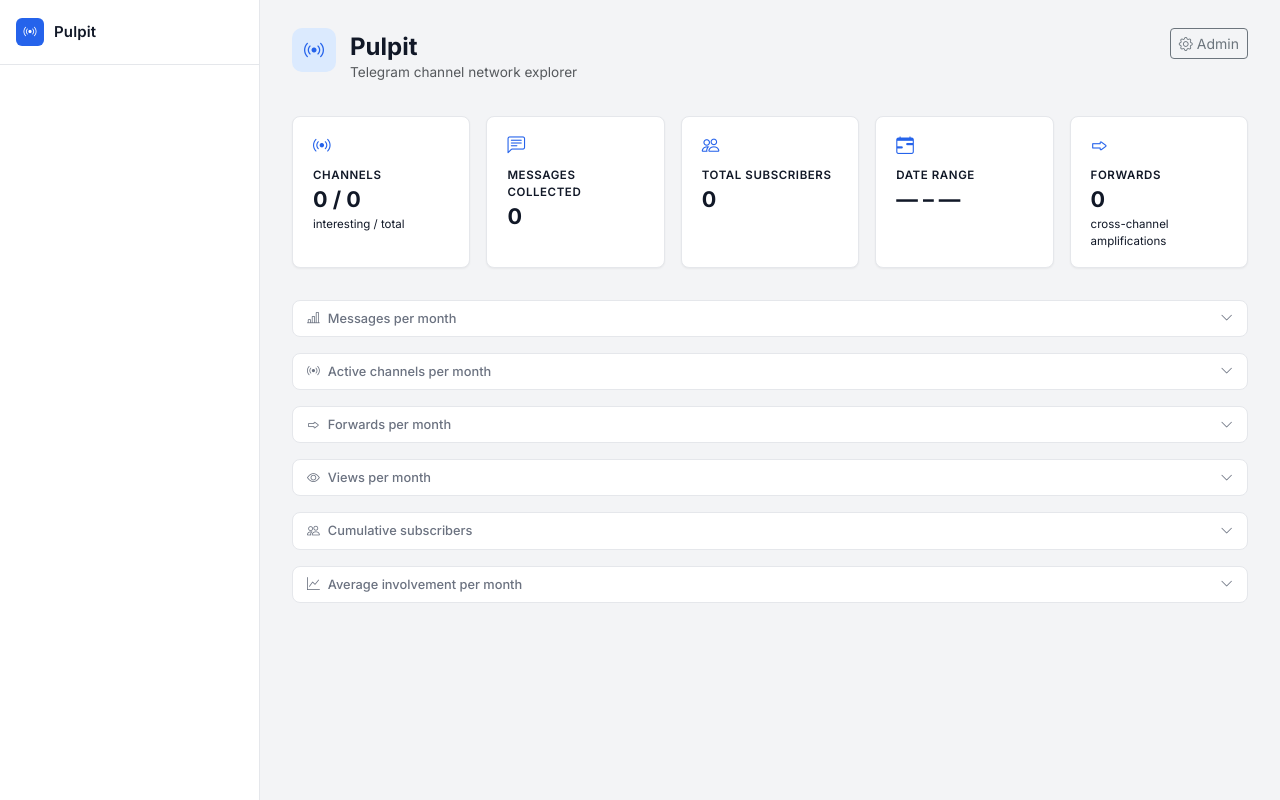
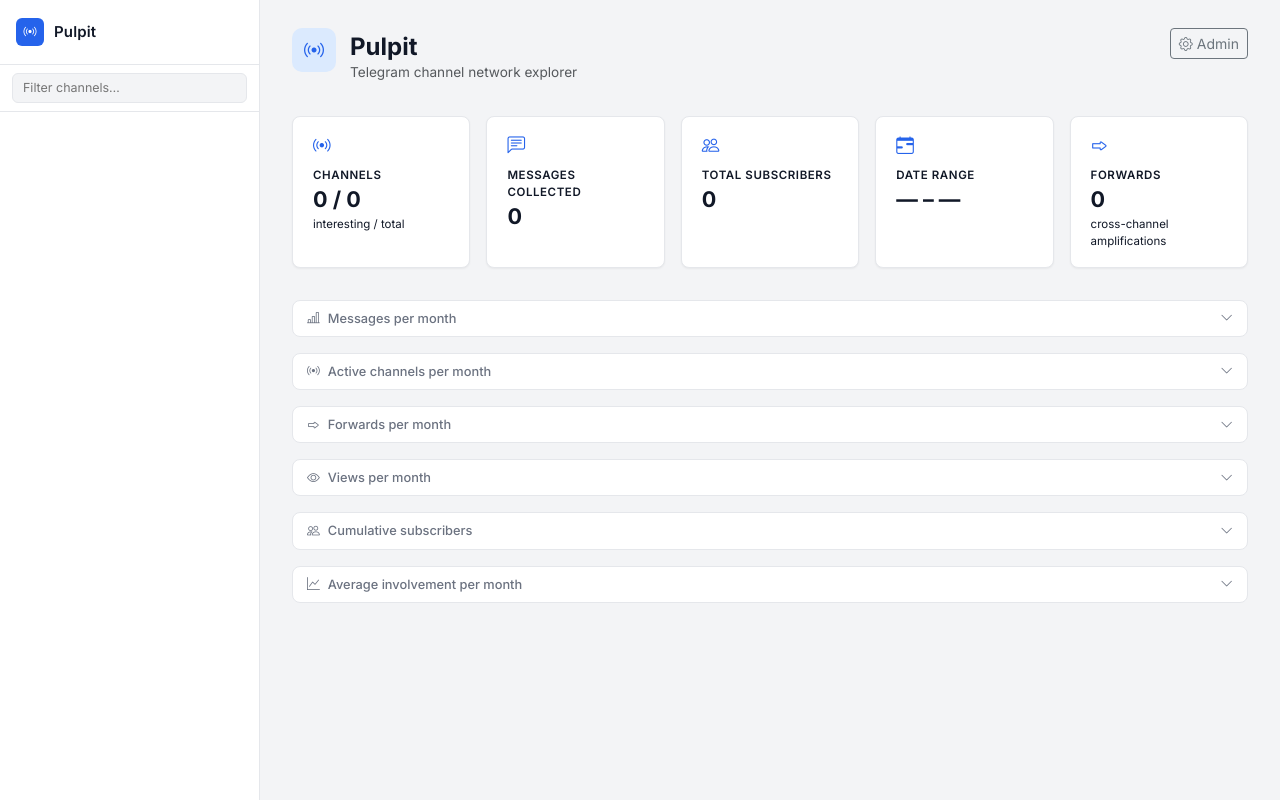
Before and after one commit to giovabal/TNExp, a Django app: page / in a window 1280 px wide. Run offline with Django 4.2, Linux system fonts and the light colour scheme; data that the repository does not hold is empty.

Commit message:
Add live channel search filter to sidebar
Co-Authored-By: Claude Sonnet 4.6 <noreply@anthropic.com>

```diff
--- a/webapp/templates/webapp/index.html
+++ b/webapp/templates/webapp/index.html
@@ -81,6 +81,29 @@
         font-size: .9375rem;
         font-weight: 600;
         letter-spacing: .01em;
+      }
+
+      .channel-search {
+        padding: .5rem .75rem;
+        border-bottom: 1px solid var(--border);
+        flex-shrink: 0;
+      }
+
+      .channel-search input {
+        width: 100%;
+        padding: .3rem .625rem;
+        font-size: .78rem;
+        border: 1px solid var(--border);
+        border-radius: .375rem;
+        background: var(--bg);
+        color: var(--text);
+        outline: none;
+        transition: border-color .12s, box-shadow .12s;
+      }
+
+      .channel-search input:focus {
+        border-color: var(--accent);
+        box-shadow: 0 0 0 2px rgba(37,99,235,.15);
       }
 
       .channel-list {
--- a/webapp/templates/webapp/menu.html
+++ b/webapp/templates/webapp/menu.html
@@ -6,7 +6,10 @@
     </div>
     <span class="brand-name">Pulpit</span>
   </a>
-  <ul class="channel-list">
+  <div class="channel-search">
+    <input type="search" id="channel-search-input" placeholder="Filter channels…" aria-label="Filter channels">
+  </div>
+  <ul class="channel-list" id="channel-list">
     {% for channel in channel_list %}
     <li>
       <a href="{{ channel.get_absolute_url }}"{% if selected_channel == channel %} class="active" aria-current="page"{% endif %}>
@@ -22,4 +25,17 @@
     </li>
     {% endfor %}
   </ul>
+  <script>
+    (function () {
+      var input = document.getElementById("channel-search-input");
+      var items = document.querySelectorAll("#channel-list li");
+      input.addEventListener("input", function () {
+        var q = this.value.toLowerCase();
+        items.forEach(function (li) {
+          var name = li.querySelector(".ch-title").textContent.toLowerCase();
+          li.style.display = name.includes(q) ? "" : "none";
+        });
+      });
+    })();
+  </script>
 </nav>
```
Also changed, not shown: CHANGELOG.md.
